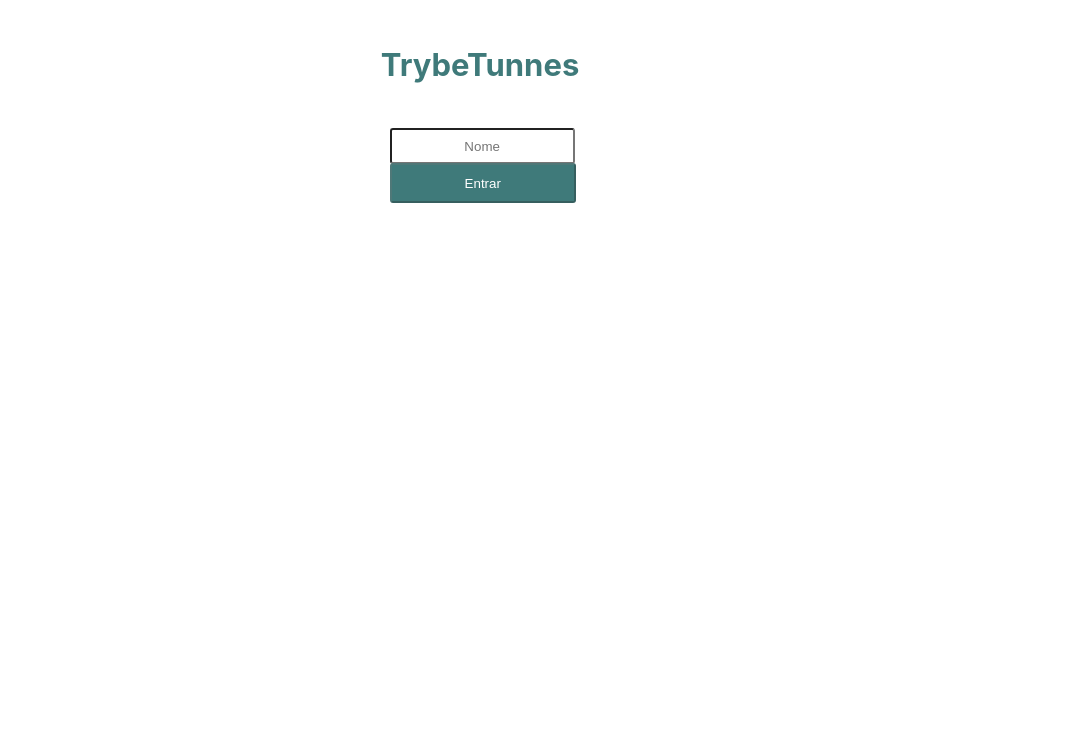
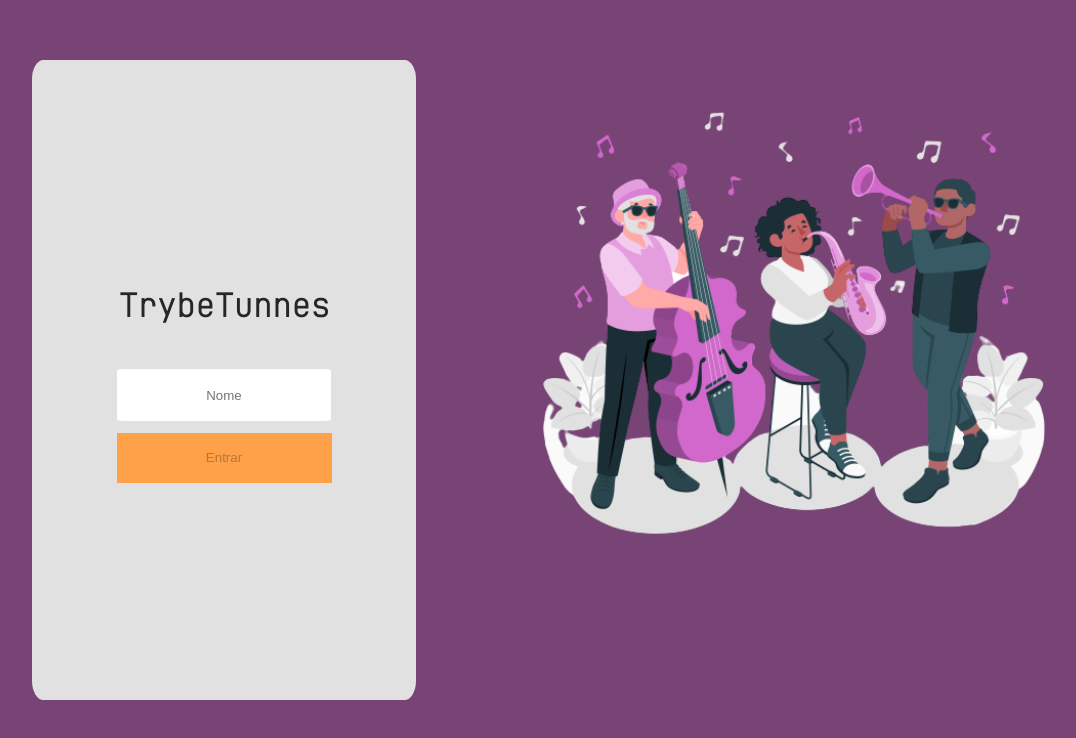
Before and after one commit to mabiiak/teste-trybetunes, a React (Create React App) app: page /login in a window 1280 px wide. Shown: the top 738 px of the page, without its empty margins (160-1236 px from the left). Built offline with nearby package versions, Linux system fonts and the light colour scheme.

Commit message:
style: refaz CSS da pagina de login

```diff
--- a/src/css/login.css
+++ b/src/css/login.css
@@ -1,37 +1,57 @@
 .login {
   display: flex;
-  flex-direction: column;
-  margin-left: auto;
-  margin-right: auto;
-  margin-top: 20px;
-  width: 200px;
 }
 
-.login label, input, button {
-  border-radius: 3px;
-  height: 30px;
-  margin: 5px;
-  margin-top: 10px;
+.login img {
+  margin: 60px;
+  margin-top: 6%;
+  height: 40%;
+  width: 40%;
+}
+
+#cardLogin {
+  align-items: center;
+  background-color: #E1E1E1;
+  border-radius: 3%;
+  display: flex;
+  flex-direction: column;
+  height: 80vh;
+  justify-content: center;
+  margin: 60px;
+  margin-left: 15%;
+  width: 30%;
+}
+
+.login input {
+  border-radius: 3%;
+  margin-top: 10%;
+  border: none;
+  height: 50px;
+  text-align: center;
+  width: 210px;
+}
+
+.login button:disabled {
+  background-color: #FFA149;
+  border: none;
+  box-shadow: none;
+  height: 50px;
+  margin-top: 3%;
+  width: 215px;
 }
 
 .login button {
-  background-color: rgb(63, 122, 122);
-  color: white;
-  height: 40px;
-  margin-left: 5%;
-  width: 185.5px;
+  background-color: #FFA149;
+  border: none;
+  box-shadow: 0px 2px 0px 2px #784475;
+  height: 50px;
+  width: 215px;
 }
 
-.search button {
+/* .search button {
   background-color: rgb(63, 122, 122);
   color: white;
   height: 30px;
   width: 185.5px;
 }
-
-.login h2 {
-  color: rgb(63, 122, 122);
-  font-size: 31px;
-  margin-left: auto;
-  margin-right: auto;
-}
+*/
--- a/src/index.css
+++ b/src/index.css
@@ -1,15 +1,13 @@
+@import url('https://fonts.googleapis.com/css2?family=JetBrains+Mono:wght@100&display=swap');
+
 body {
   margin: 0;
-  font-family: -apple-system, BlinkMacSystemFont, 'Segoe UI', 'Roboto', 'Oxygen',
-    'Ubuntu', 'Cantarell', 'Fira Sans', 'Droid Sans', 'Helvetica Neue',
-    sans-serif;
-  -webkit-font-smoothing: antialiased;
-  -moz-osx-font-smoothing: grayscale;
+  background-color: #784475;
+  font-family: 'JetBrains Mono', monospace;
 }
 
-code {
-  font-family: source-code-pro, Menlo, Monaco, Consolas, 'Courier New',
-    monospace;
+h1, h2, h2, p {
+  color: #262626;
 }
 
 .loading {
--- a/src/pages/Login.js
+++ b/src/pages/Login.js
@@ -5,6 +5,7 @@ import Load from './Load';
 import { createUser } from '../services/userAPI';
 
 import '../css/login.css';
+import music from '../images/music.png';
 
 class Login extends React.Component {
   constructor() {
@@ -51,14 +52,15 @@ class Login extends React.Component {
 
     return (
       loader ? (<Load />) : (
-        <div data-testid="page-login" className="login">
-          <h2>TrybeTunnes</h2>
+        <div className="login">
+          <div id="cardLogin">
+            <h1>TrybeTunnes</h1>
             <label htmlFor="name">
               <input
                 id="name"
                 type="text"
                 onChange={ this.disableButton }
-              placeholder="                   Nome"
+                placeholder="Nome"
                 data-testid="login-name-input"
               />
             </label>
@@ -70,10 +72,11 @@ class Login extends React.Component {
             >
               Entrar
             </button>
-
+          </div>
           {
             start === true && <Redirect to="/search" />
           }
+          <img src={ music } alt='banda tocando' />
         </div>
       ));
   }
```
Also changed, not shown: src/images/music.png (added), 1 other file (tests, documents, lock files or other folders). Lines whose indentation alone changed are shown as unchanged.
